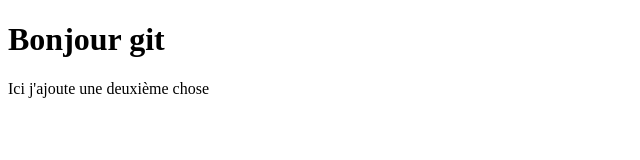
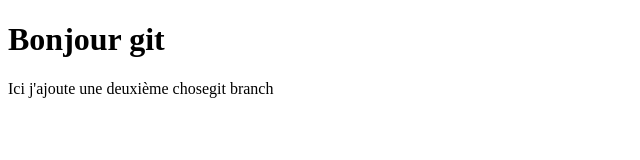
Before and after one commit to romdel-expert/tutoGiti, a plain HTML site: page index.html in a window 1280 px wide. Shown: the full height of the page, 0-640 px from the left. Drawn offline with Linux system fonts and the light colour scheme.

Commit message:
Modification 3

```diff
--- a/index.html
+++ b/index.html
@@ -7,7 +7,9 @@
     <title>Mon tuto git</title>
 </head>
 <body>
-    <h1>Bonjour git</h1>
-    <div>Ici j'ajoute une deuxième chose</div>
+    <header>
+        <h1>Bonjour git</h1>
+        <div>Ici j'ajoute une deuxième chosegit branch</div>
+    </header>
 </body>
 </html>
```
